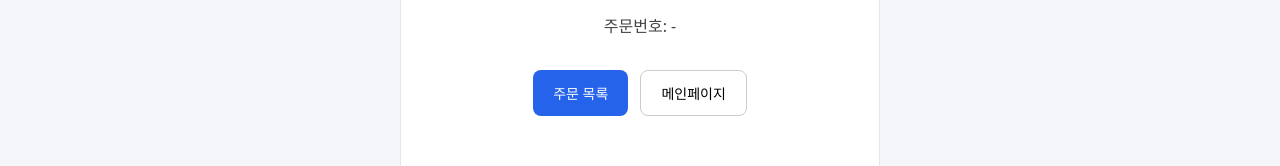
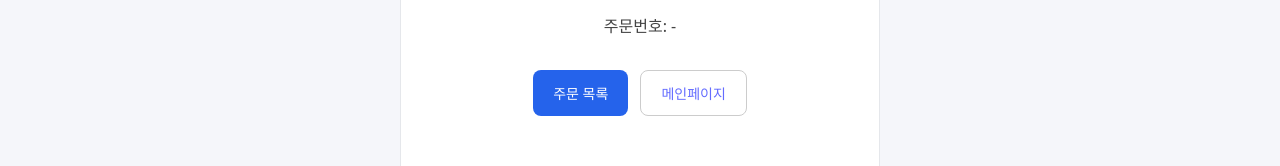
Before and after one commit to Fantasystar94/Pentagon-frontend, a React (Vite) app in the folder frontend/: page /orders/complete in a window 1280 px wide. Shown: the part 223-389 px from the top of the page. Built offline with nearby package versions, Linux system fonts and the light colour scheme.

Commit message:
feat : css 수정

```diff
--- a/frontend/src/styles/orderComplete.css
+++ b/frontend/src/styles/orderComplete.css
@@ -54,6 +54,7 @@
 .secondary {
   background: white;
   border: 1px solid #ccc;
+  color:#646cff ;
 }
 
 @media (max-width: 480px) {
```
